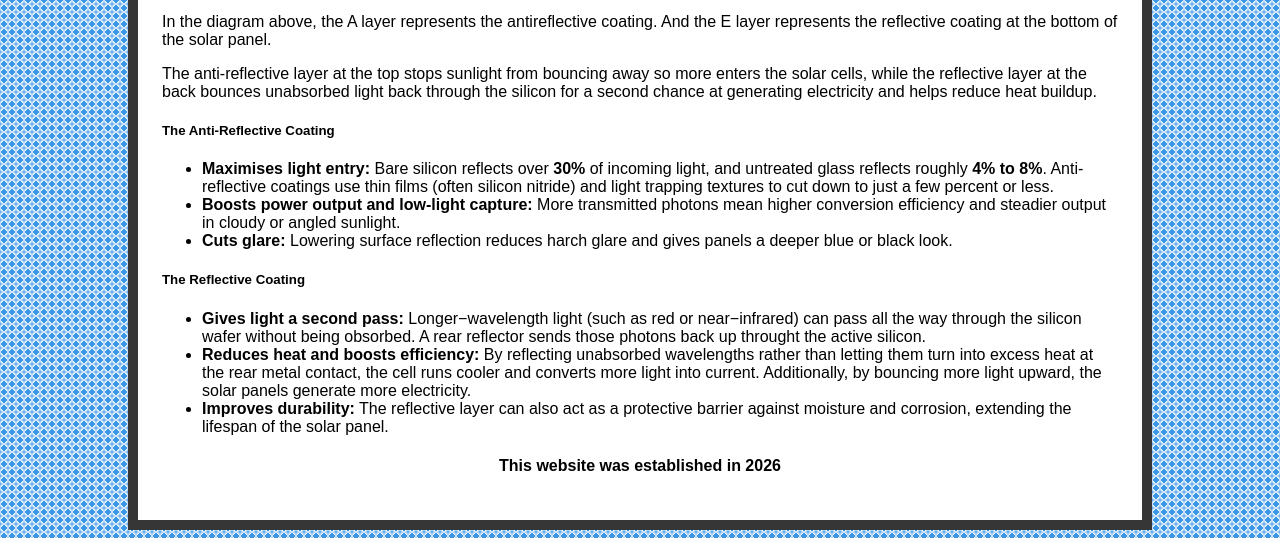
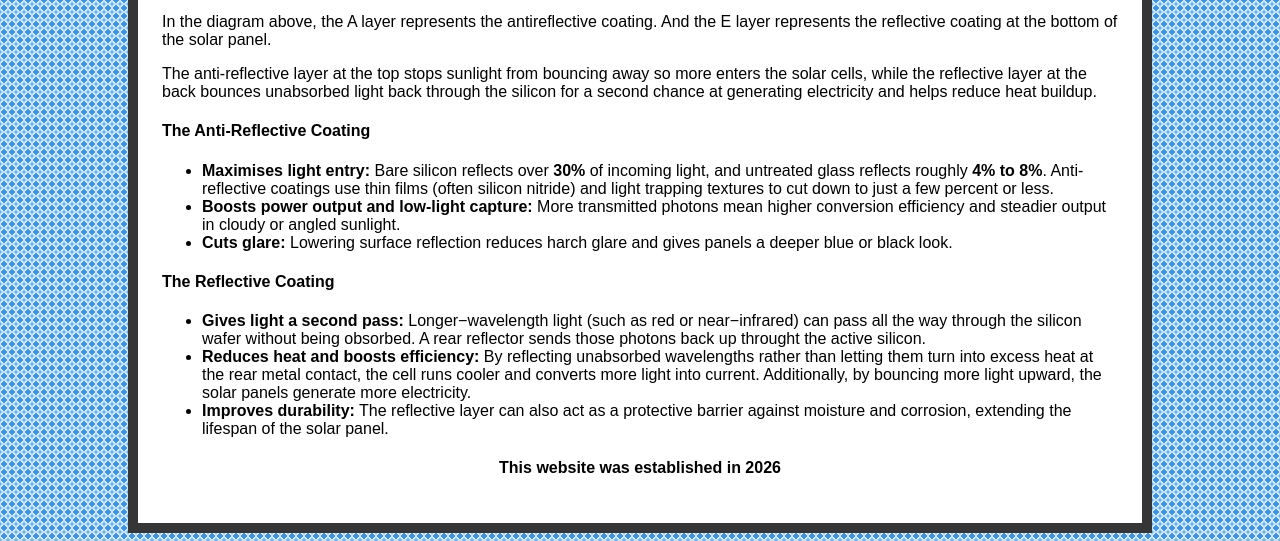
Before and after one commit to Beneb888/UNSDGoal7, a plain HTML site: page solarPower.htm in a window 1280 px wide. Shown: the part 1012-1553 px from the top of the page. Drawn offline with Linux system fonts and the light colour scheme.

Commit message:
Add files via upload
Increased caption size

```diff
--- a/solarPower.htm
+++ b/solarPower.htm
@@ -51,13 +51,13 @@
     <p>The way solar power works is through the photovoltaic effect. When sunlight hits the crystalline semiconductor material in the middle of the solar panel (c)&comma; the energy knocks electrons loose, creating an electric current. The layers of sylicon&comma; The N-layer and the P-layer (B and D)&comma; surrounding the semiconductor creates an electric field that makes the electrons flow one way&comma; generating DC electricity. Then&comma; a solar inverter converts the DC electricity to AC electricity for use in homes and businesses.</p>
     <p>In the diagram above, the A layer represents the antireflective coating. And the E layer represents the reflective coating at the bottom of the solar panel.</p>
     <p>The anti-reflective layer at the top stops sunlight from bouncing away so more enters the solar cells, while the reflective layer at the back bounces unabsorbed light back through the silicon for a second chance at generating electricity and helps reduce heat buildup.</p>
-    <h5>The Anti-Reflective Coating</h5>
+    <h4>The Anti-Reflective Coating</h4>
     <ul>
         <li><strong>Maximises light entry:</strong> Bare silicon reflects over <strong>30%</strong> of incoming light, and untreated glass reflects roughly <strong>4% to 8%</strong>. Anti-reflective coatings use thin films (often silicon nitride) and light trapping textures to cut down to just a few percent or less.</li>
         <li><strong>Boosts power output and low-light capture:</strong> More transmitted photons mean higher conversion efficiency and steadier output in cloudy or angled sunlight.</li>
         <li><strong>Cuts glare:</strong> Lowering surface reflection reduces harch glare and gives panels a deeper blue or black look.</li>
     </ul>
-    <h5>The Reflective Coating</h5>
+    <h4>The Reflective Coating</h4>
     <ul>
         <li><strong>Gives light a second pass:</strong> Longer&minus;wavelength light (such as red or near&minus;infrared) can pass all the way through the silicon wafer without being obsorbed. A rear reflector sends those photons back up throught the active silicon.</li>
         <li><strong>Reduces heat and boosts efficiency:</strong> By reflecting unabsorbed wavelengths rather than letting them turn into excess heat at the rear metal contact, the cell runs cooler and converts more light into current. Additionally, by bouncing more light upward, the solar panels generate more electricity.</li>
```
